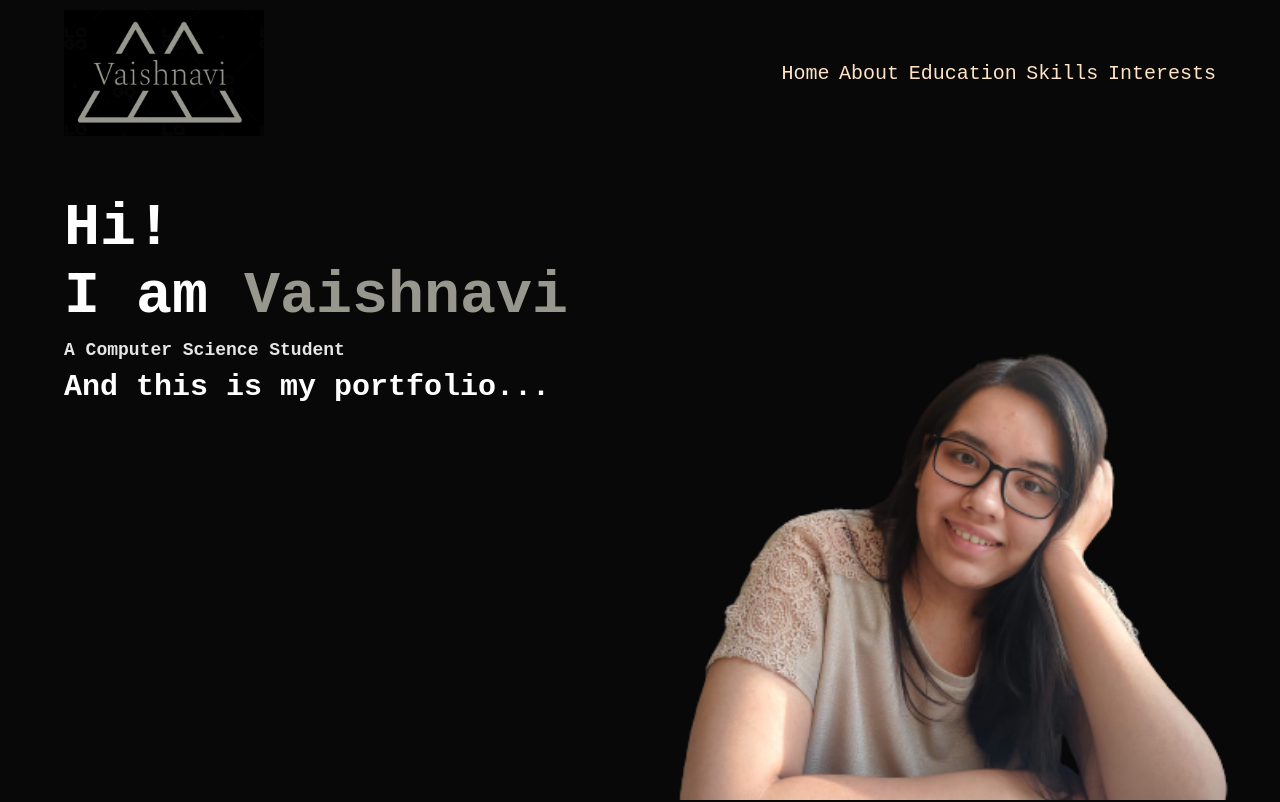
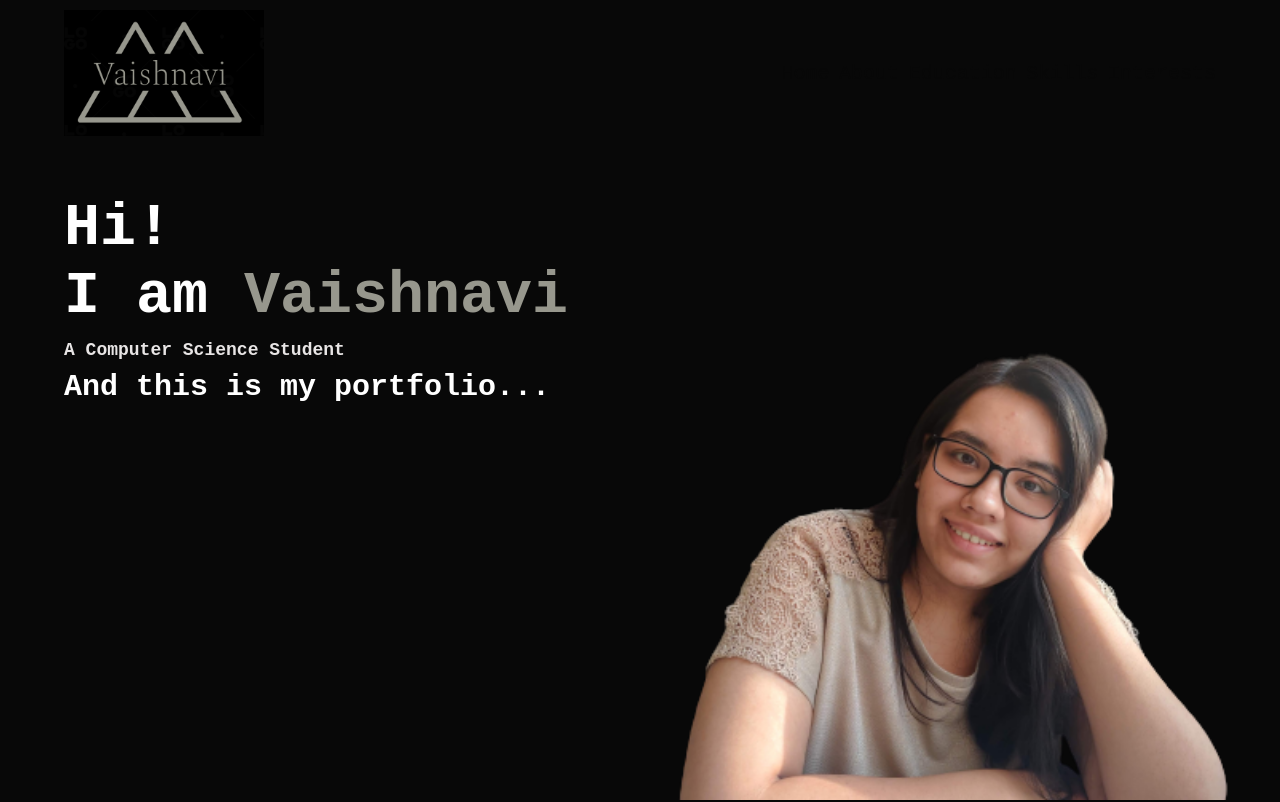
Before and after one commit to Vaishnavi024/Vaishnavi024.github.io, a plain HTML site: page index.html in a window 1280 px wide. Shown: the top 802 px of the page. Drawn offline with Linux system fonts and the light colour scheme.

Commit message:
testinf nv color

```diff
--- a/style.css
+++ b/style.css
@@ -43,7 +43,7 @@ nav ul li{
 
 }
 nav ul li a{
-    color: bisque ;
+    color: #080808;
      text-decoration: none;
      font-size: 20px;
      font-family: 'Courier New', Courier, monospace;
```
